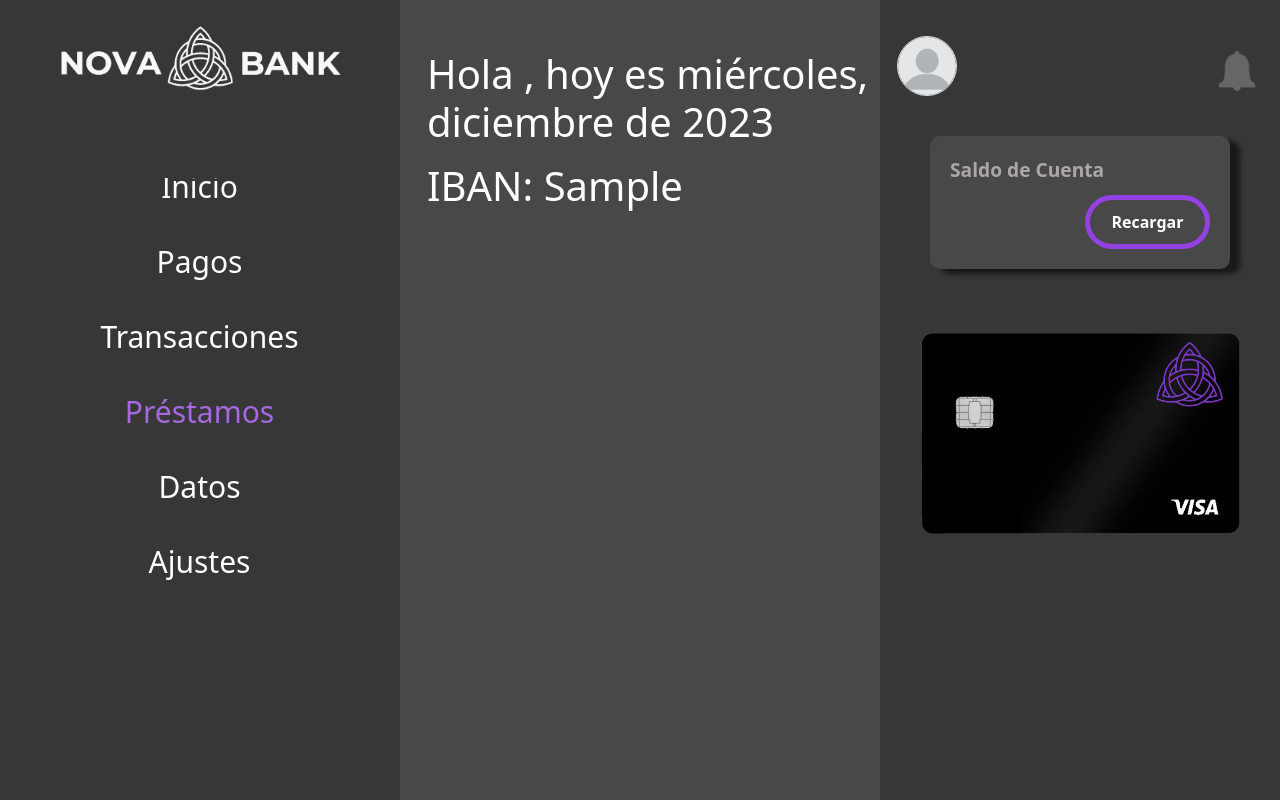
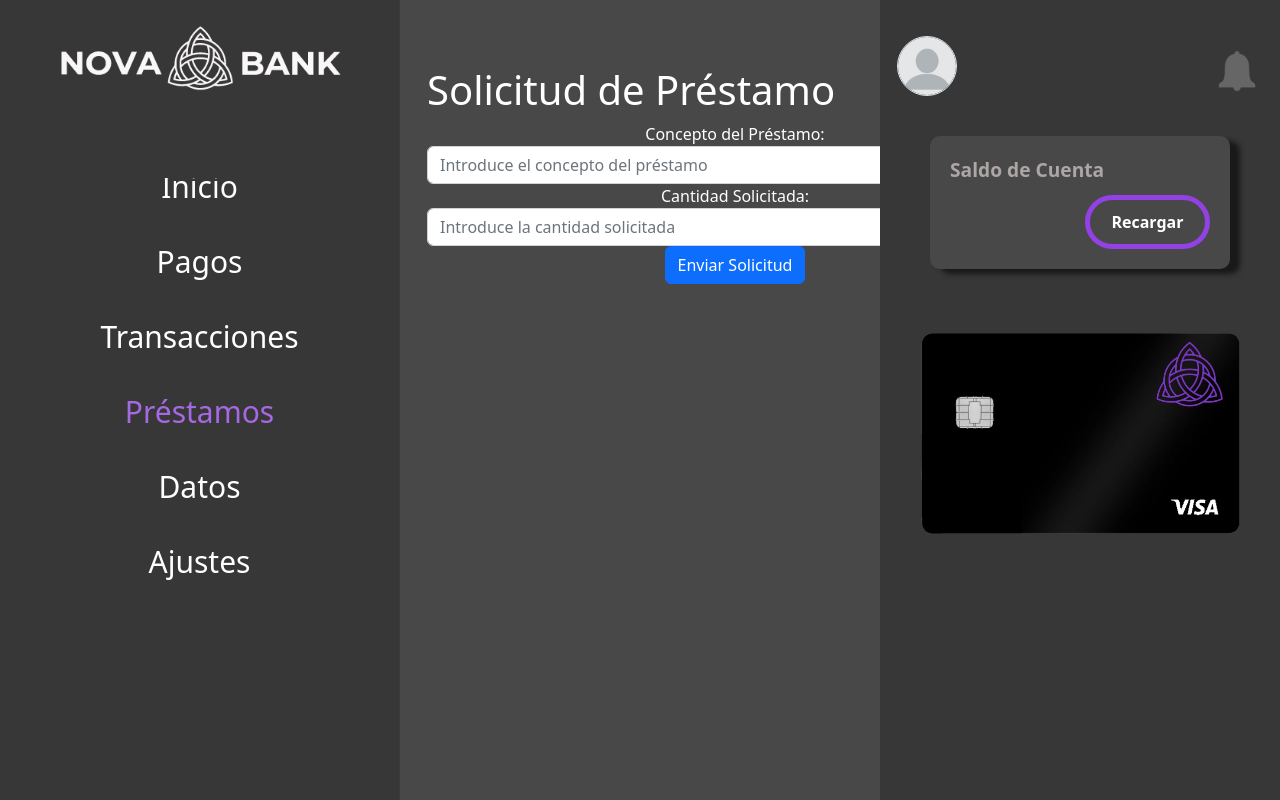
Before and after one commit to JCCutino/NovaBank, a PHP site: page /pagina_prestamos.php in a window 1280 px wide. Run offline with PHP 8.4, Linux system fonts and the light colour scheme; the visitor is signed in with stand-in values (Sample User, id 1); tables that the repository leaves empty hold one stand-in row (values such as "Sample post"); some libraries are stand-ins or nearby versions.

Commit message:
Peticion de prestamos

```diff
--- a/pagina_prestamos.php
+++ b/pagina_prestamos.php
@@ -88,9 +88,21 @@
       <div class="col-lg-3 col-md-12  order-2 container-invisible"></div>
 
         <div class="col-lg-6 col-md-12 main-content order-2"  id="container-responsive">
-        <h1><?php echo "Hola ".$nombreSimple. ", hoy es ".$fecha ?></h1>
-        <h1 class="mt-3">IBAN:  <?php echo $IBAN ?></h1>
+        <h1 class="mt-3">Solicitud de Préstamo</h1>
 
+<form action="funcionalidades/solicitudPrestamo.php" method="post" class="text-center">
+    <div class="form-group">
+        <label for="concepto">Concepto del Préstamo:</label>
+        <input type="text" class="form-control" id="conceptoPrestamo" name="conceptoPrestamo" placeholder="Introduce el concepto del préstamo" required>
+    </div>
+
+    <div class="form-group">
+        <label for="cantidad">Cantidad Solicitada:</label>
+        <input type="number" class="form-control" id="cantidadSolicitada" name="cantidadSolicitada" placeholder="Introduce la cantidad solicitada" required>
+    </div>
+
+    <button type="submit" class="btn btn-primary">Enviar Solicitud</button>
+</form>
 
         </div>
 
```
Also changed, not shown: funcionalidades/solicitudPrestamo.php (added, +80 -0 lines).
